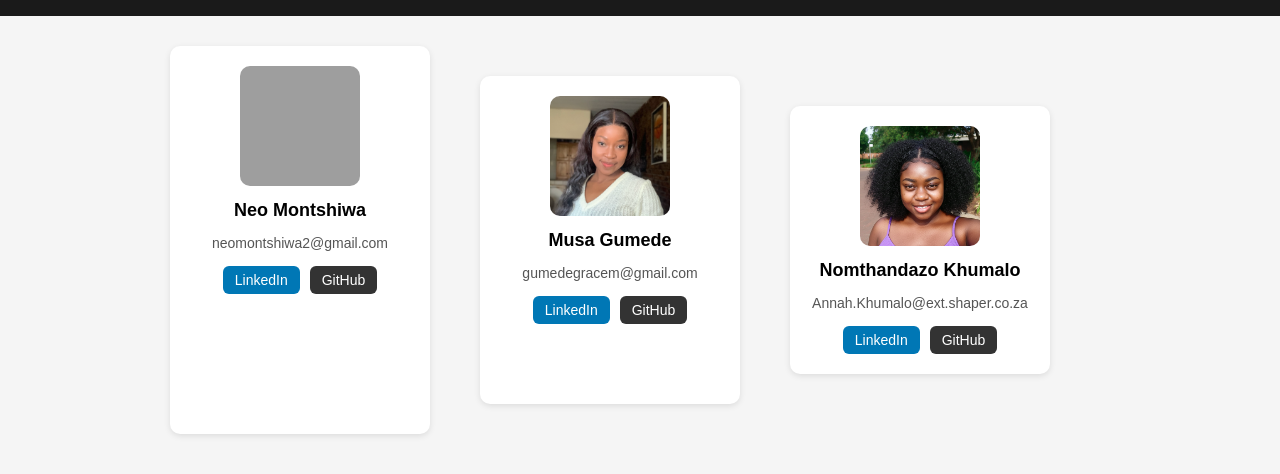
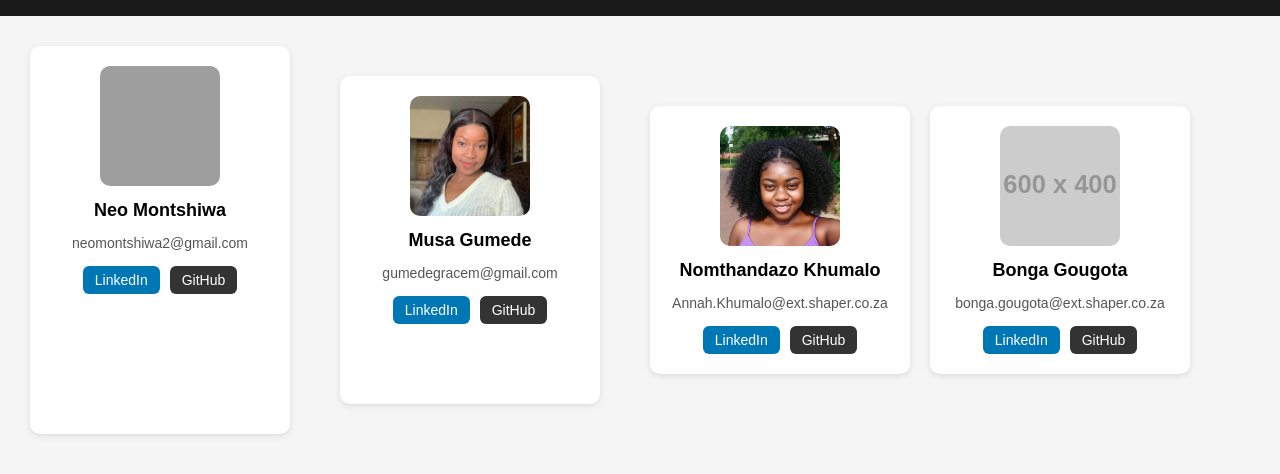
Before and after one commit to Nomthandazo45/Team-B, a plain HTML site: page index.html in a window 1280 px wide. Shown: the part 94-568 px from the top of the page. Drawn offline with Linux system fonts and the light colour scheme; grey boxes are pictures that could not be loaded; placeholder pictures from the web are drawn by us.

Commit message:
Add Bonga G team card.

```diff
--- a/index.html
+++ b/index.html
@@ -46,7 +46,15 @@
 
 
     <!-- Add yours -->
-
+    <div class="card">
+        <img src="https://placehold.co/600x400" alt="Profile photo">
+        <h2>Bonga Gougota</h2>
+        <p>bonga.gougota@ext.shaper.co.za</p>
+        <div class="buttons">
+            <a href="https://www.linkedin.com/in/bongagougota0/" class="btn linkedin">LinkedIn</a>
+            <a href="https://github.com/Bonga0Ext0Shaper" class="btn github">GitHub</a>
+        </div>
+    </div>
 
 
 
```
